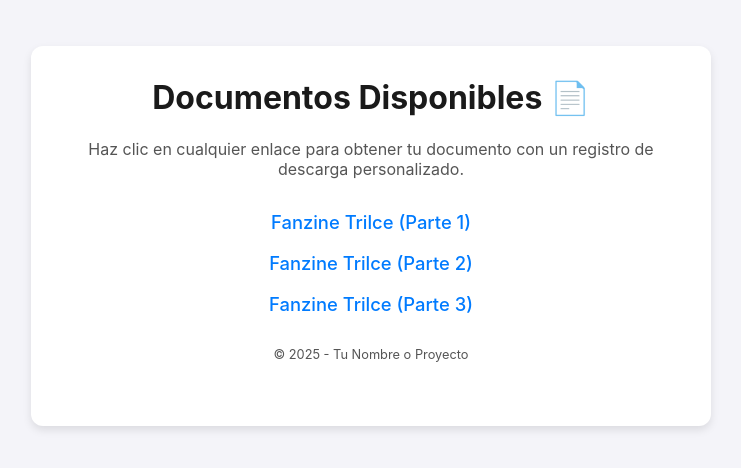
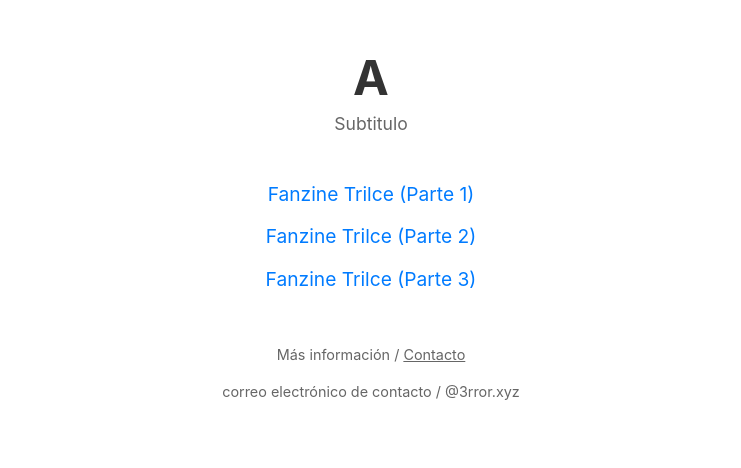
Before and after one commit to CarlosZevallosTrigoso/3rr0r, a website: page docs/index.html in a window 1280 px wide. Shown: the part 164-632 px from the top of the page, without its empty margins (269-1010 px from the left). Drawn offline with Linux system fonts and the light colour scheme.

Commit message:
Update index.html

```diff
--- a/docs/index.html
+++ b/docs/index.html
@@ -3,97 +3,103 @@
 <head>
     <meta charset="UTF-8">
     <meta name="viewport" content="width=device-width, initial-scale=1.0">
-    <title>Descarga de Documentos Personalizados</title>
+    <title>3rr0r.xyz - Proyectos</title>
     <style>
-        /* --- Estilos Generales --- */
         :root {
-            --primary-color: #007bff;
-            --light-gray: #f4f4f9;
-            --dark-gray: #333;
-            --white: #ffffff;
-            --shadow: 0 4px 8px rgba(0, 0, 0, 0.1);
+            --bg-color: #ffffff;
+            --text-color: #333333;
+            --link-color: #007bff;
+            --secondary-text-color: #666666;
+            --border-color: #eeeeee;
         }
 
         body {
+            font-family: -apple-system, BlinkMacSystemFont, "Segoe UI", Roboto, Helvetica, Arial, sans-serif;
             margin: 0;
-            font-family: -apple-system, BlinkMacSystemFont, "Segoe UI", Roboto, Helvetica, Arial, sans-serif;
-            display: grid;
-            place-content: center;
-            min-height: 100vh;
-            background-color: var(--light-gray);
-            color: var(--dark-gray);
+            padding: 0;
+            background-color: var(--bg-color);
+            color: var(--text-color);
+            line-height: 1.6;
+            display: flex; /* Para centrar el contenido verticalmente */
+            justify-content: center;
+            align-items: center;
+            min-height: 100vh; /* Ocupar toda la altura de la ventana */
         }
 
-        /* --- Contenedor Principal --- */
-        main {
-            width: 90vw;
-            max-width: 600px;
-            padding: 2rem 2.5rem;
-            background-color: var(--white);
-            border-radius: 12px;
-            box-shadow: var(--shadow);
-            text-align: center;
+        .container {
+            max-width: 600px; /* Ancho máximo como en tu imagen */
+            margin: auto; /* Centrar horizontalmente */
+            padding: 2rem;
+            text-align: center; /* Centrar todo el texto */
         }
 
-        h1 {
-            margin-top: 0;
-            color: #1a1a1a;
+        .header-content {
+            margin-bottom: 2.5rem; /* Espacio entre el título y la lista */
         }
 
-        p {
-            color: #555;
-            margin-bottom: 2rem;
+        .header-content h1 {
+            font-size: 3rem; /* Tamaño de fuente grande para el título "A" */
+            margin: 0;
+            line-height: 1; /* Eliminar espacio extra en línea */
         }
 
-        /* --- Lista de PDFs --- */
-        #pdf-list {
-            list-style: none;
-            padding: 0;
-            margin: 0;
+        .header-content .subtitle {
+            font-size: 1.1rem; /* Tamaño para el subtítulo */
+            color: var(--secondary-text-color);
+            margin-top: 0.5rem; /* Espacio entre título y subtítulo */
         }
 
-        #pdf-list li {
-            margin-bottom: 1.2rem;
+        .download-list {
+            list-style: none; /* Eliminar viñetas */
+            padding-left: 0;
+            margin: 0; /* Eliminar margen predeterminado de ul */
         }
 
-        #pdf-list a {
-            font-size: 1.15rem;
-            font-weight: 500;
-            color: var(--primary-color);
+        .download-list li {
+            margin-bottom: 0.75rem; /* Espacio entre los elementos de la lista */
+        }
+
+        .download-list a {
+            color: var(--link-color);
             text-decoration: none;
+            font-size: 1.2rem; /* Tamaño de fuente para los enlaces */
             transition: color 0.2s ease-in-out;
         }
 
-        #pdf-list a:hover,
-        #pdf-list a:focus {
-            color: #0056b3;
+        .download-list a:hover {
             text-decoration: underline;
+            color: #0056b3; /* Color más oscuro al pasar el ratón */
         }
 
-        /* --- Pie de Página --- */
         footer {
-            margin-top: 2rem;
-            font-size: 0.8rem;
-            color: #999;
+            margin-top: 3rem; /* Espacio entre la lista y el footer */
+            font-size: 0.9rem;
+            color: var(--secondary-text-color);
         }
 
+        footer a {
+            color: var(--secondary-text-color); /* Color de enlace en footer */
+        }
     </style>
 </head>
 <body>
 
-    <main>
-        <header>
-            <h1>Documentos Disponibles 📄</h1>
-            <p>Haz clic en cualquier enlace para obtener tu documento con un registro de descarga personalizado.</p>
+    <div class="container">
+        <header class="header-content">
+            <h1>A</h1>
+            <p class="subtitle">Subtitulo</p>
         </header>
 
-        <ul id="pdf-list">
-            </ul>
+        <main>
+            <ul id="pdf-list" class="download-list">
+                </ul>
+        </main>
 
         <footer>
-            <p>&copy; 2025 - Tu Nombre o Proyecto</p>
+            <p>Más información / <a href="#">Contacto</a></p>
+            <p>correo electrónico de contacto / @3rror.xyz</p>
         </footer>
-    </main>
+    </div>
 
     <script src="js/main.js" defer></script>
 
```
